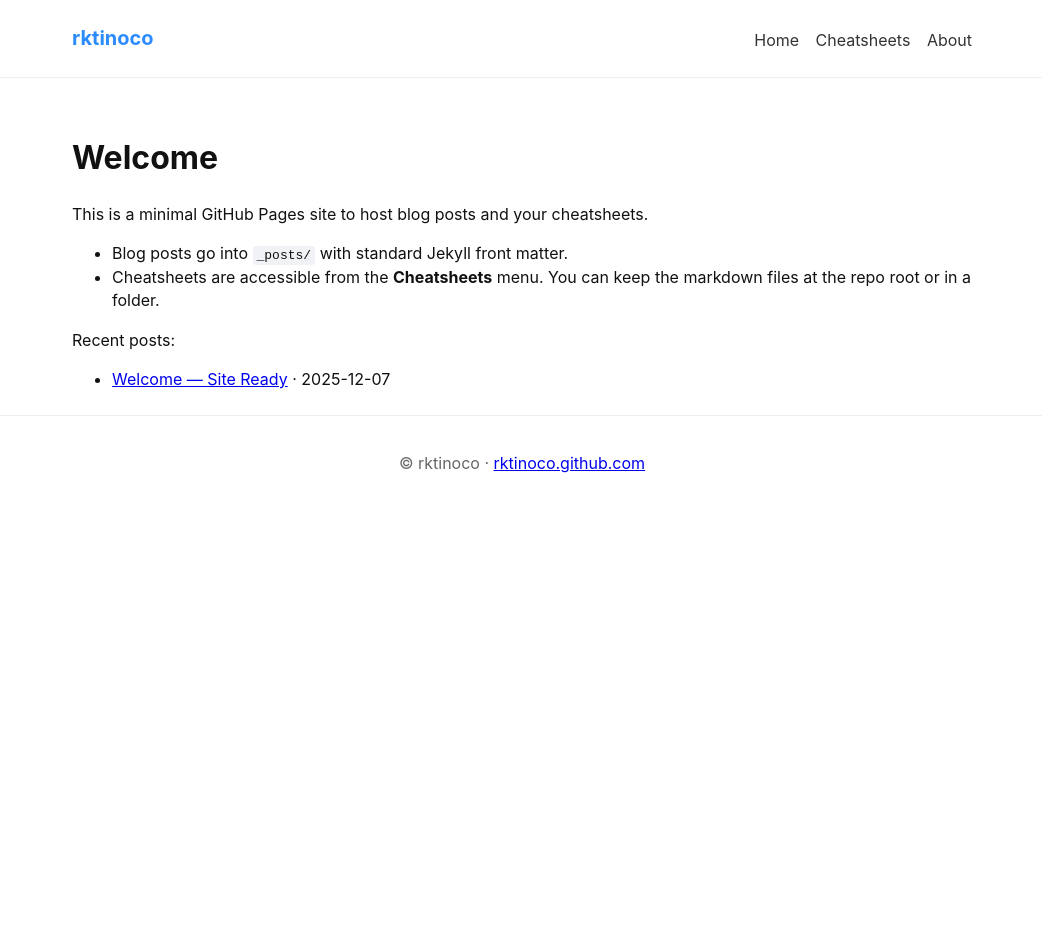
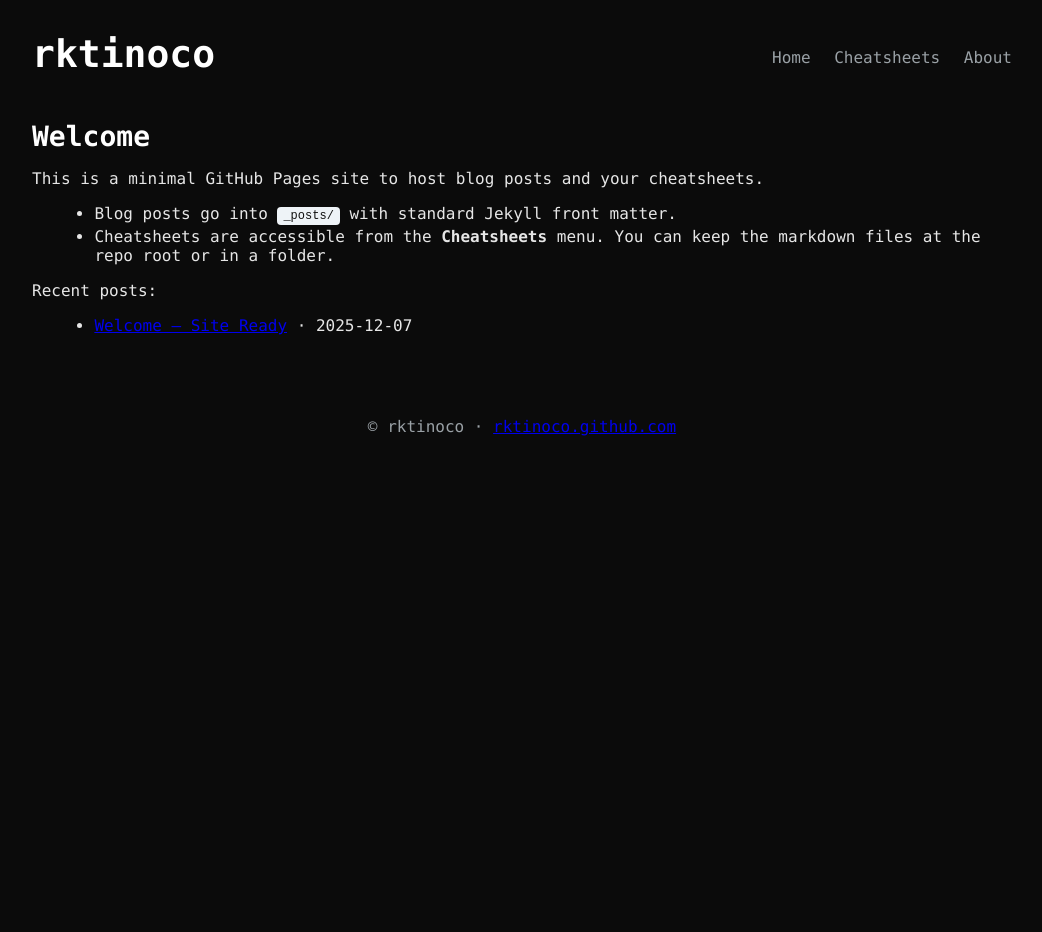
Before and after one commit to rktinoco/rktinoco.github.io, a Jekyll site: the page built from index.md, in a window 1280 px wide. Shown: the whole page, without its empty margins (118-1160 px from the left). Built offline with Jekyll 4.4.1, drawn with Linux system fonts in a browser that asks for light colours; before the commit the page ends 900 px from its top, so only the background shows below that.

Commit message:
Dark Theme

```diff
--- a/assets/css/style.css
+++ b/assets/css/style.css
@@ -1,21 +1,55 @@
+
+/* Dark monospace cheatsheet style (inspired by screenshot) */
 :root{
-  --max-width: 900px;
-  --accent: #2b8cff;
+  --max-width:980px;
+  --bg:#0b0b0b;
+  --muted:#9aa1a6;
+  --accent:#66d9ef;
 }
-body{font-family: Inter, system-ui, -apple-system, 'Segoe UI', Roboto, 'Helvetica Neue', Arial; color:#111; line-height:1.45; margin:0;}
-.wrap{max-width:var(--max-width); margin:24px auto; padding:0 16px}
-.site-header{background:#fff;border-bottom:1px solid #eee}
-.site-title{margin:12px 0; font-size:20px}
-.site-title a{color:var(--accent); text-decoration:none}
-.site-nav{float:right; margin-top:-36px}
-.site-nav a{margin-left:12px; color:#333; text-decoration:none}
-.site-footer{border-top:1px solid #eee; padding:12px 0; margin-top:24px; text-align:center; color:#666}
-main.wrap{padding-top:12px}
-h1,h2{color:#111}
-pre{background:#f8f9fb;border:1px solid #eee;padding:8px;overflow:auto}
-code{background:#f0f2f5;padding:2px 4px;border-radius:3px}
+
+html,body{height:100%;}
+body{
+  background:var(--bg);
+  color:#e6e6e6;
+  margin:0;
+  font-family: 'Menlo', 'Consolas', 'Liberation Mono', monospace;
+  -webkit-font-smoothing:antialiased;
+}
+
+.wrap{max-width:var(--max-width); margin:32px auto; padding:0 20px}
+
+.site-header{background:transparent; border-bottom: none; margin-bottom: 6px}
+.site-title{margin:6px 0 18px 0; font-size:38px; font-weight:700; color:#ffffff}
+.site-title a{color:inherit; text-decoration:none}
+.site-nav{float:right; margin-top:-46px}
+.site-nav a{margin-left:14px; color:var(--muted); text-decoration:none}
+
+main.wrap{padding-top:6px}
+
+/* Cheatsheet content styling: use monospace, compact spacing */
+.content, article {
+  font-family: inherit;
+  font-size:13px;
+  line-height:1.45;
+  color: #e6e6e6;
+}
+
+h1 { font-size:28px; margin: 6px 0 12px 0; color: #fff }
+h2 { font-size:14px; margin:14px 0 8px 0; color: #fff }
+
+/* inline code and small blocks */
+code{ background:#eef3f7; color:#111; padding:2px 6px; border-radius:4px; font-size:12px }
+pre{ background:#eef3f7; color:#111; padding:10px; border-radius:6px; overflow:auto; font-size:12px }
+
+/* lists compact */
+ul{ margin:6px 0 10px 1.4em; }
+li{ margin:4px 0 }
+
+.site-footer{border-top:none; padding:18px 0; margin-top:30px; text-align:center; color:var(--muted)}
 
 /* Responsive */
 @media (max-width:700px){
   .site-nav{float:none;text-align:right;margin-top:0}
+  .site-title{font-size:28px}
+  .wrap{padding:0 12px}
 }
```
